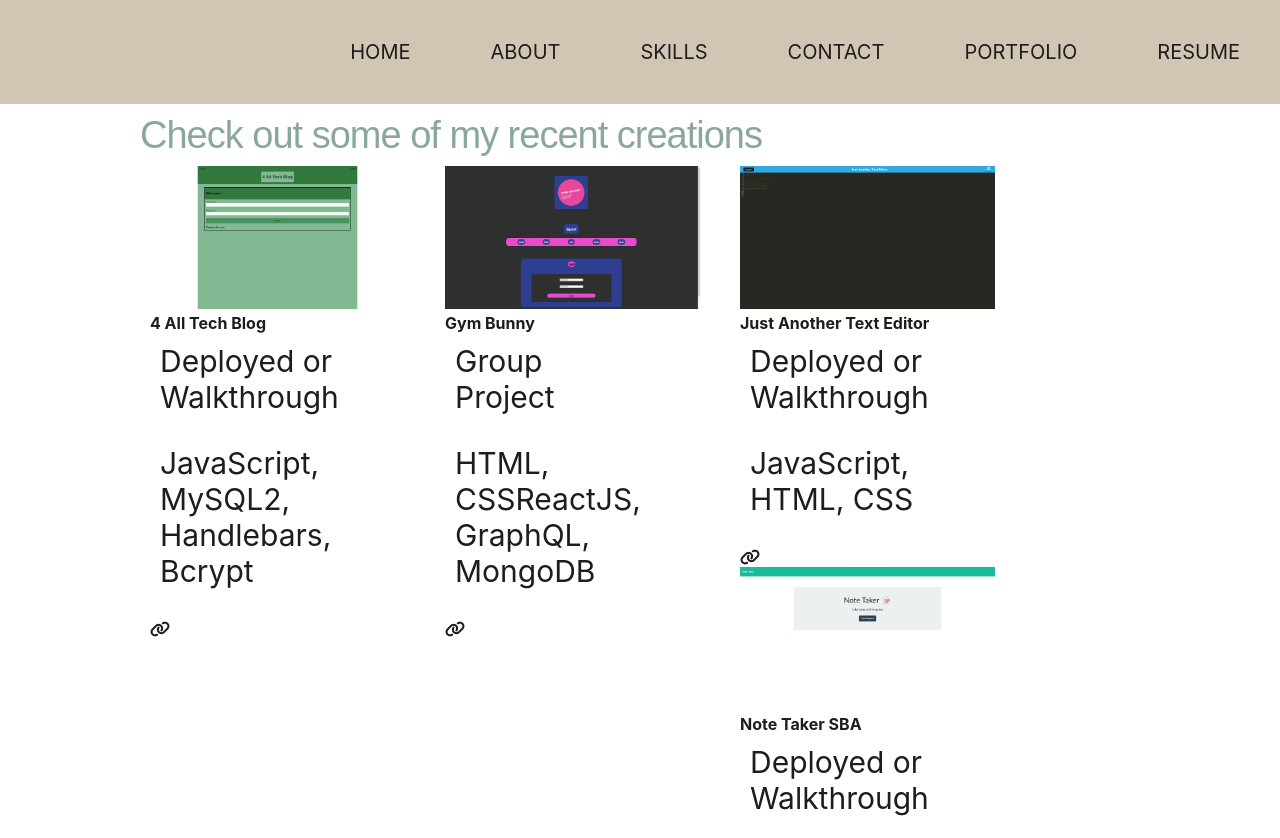
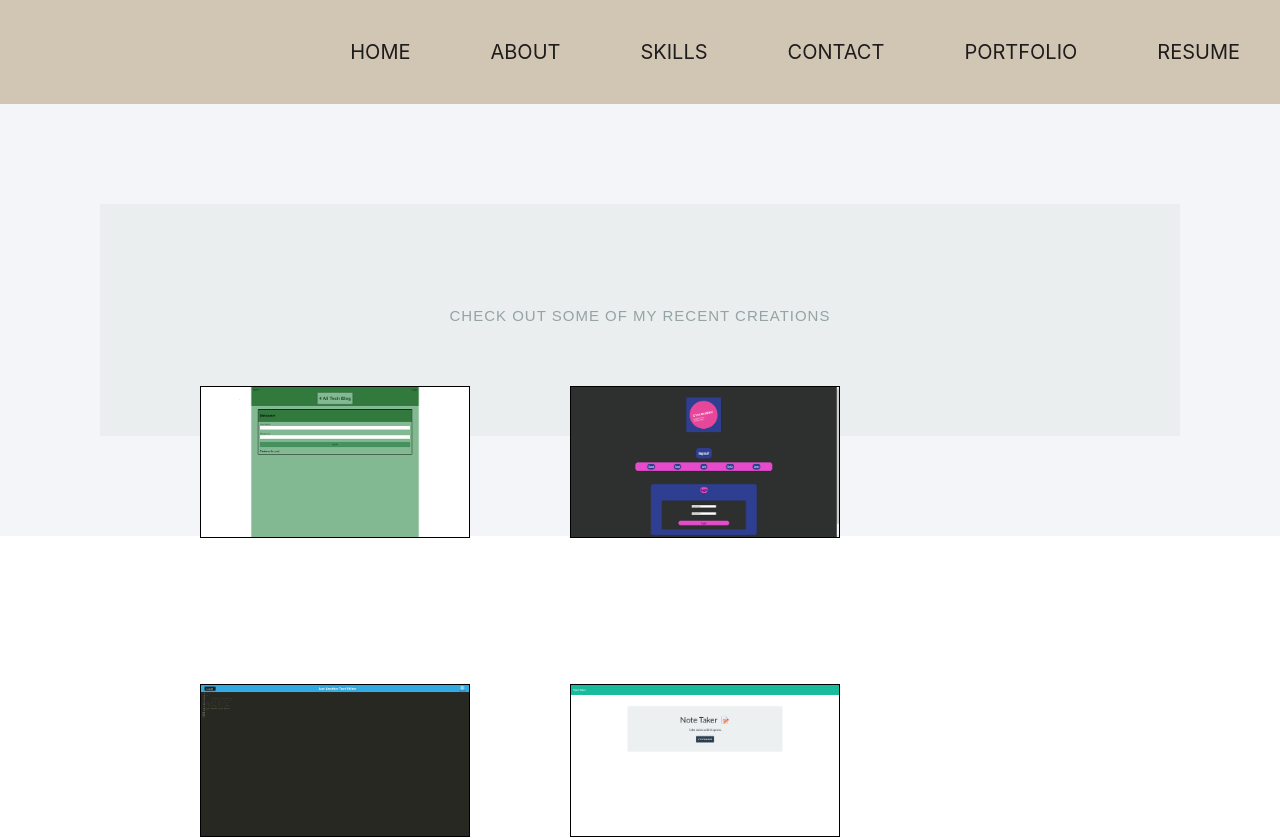
Before and after one commit to nparker80/Najla_Coding_Portfolio, a React (Create React App) app: page /portfolio in a window 1280 px wide. Shown: the top 838 px of the page. Built offline with nearby package versions, Linux system fonts and the light colour scheme.

Commit message:
projects styling

```diff
--- a/src/App.css
+++ b/src/App.css
@@ -33,30 +33,6 @@ a:focus {
   font-size: 25px;
 }
 
-/*  5. Images  --------------------------------------------------------- */
-
-img {
-  max-width: 100%;
-  height: auto;
-}
-
-.row {
-  width: 96%;
-  max-width: 1020px;
-  margin: 0 auto;
-}
-
-.column,
-.columns {
-  position: relative;
-  padding: 0 20px;
-  min-height: 1px;
-  float: left;
-}
-
-/* block grids
- --------------------------------------------------------------------- */
-
 .bgrid-quarters [class*="column"] {
   width: 25%;
 }
@@ -69,23 +45,6 @@ img {
   float: left;
 }
 
-/* Left clearing for block grid columns - columns that changes width in
- different screen sizes. Allows columns with different heights to align
- properly.
- --------------------------------------------------------------------- */
-.first {
-  clear: left;
-}
-
-/* first column in default screen */
-.s-first {
-  clear: none;
-}
-
-/* first column in smaller screens */
-
-/* smaller screens
- --------------------------------------------------------------- */
 @media only screen and (max-width: 900px) {
 
   /* block grids on small screens */
--- a/src/constants/index.js
+++ /dev/null
@@ -1,3 +0,0 @@
-import images from './images';
-
-export { images };
--- a/src/contents/Home/Home.jsx
+++ b/src/contents/Home/Home.jsx
@@ -1,6 +1,6 @@
 import React, { Component } from 'react';
 import ReactTypingEffect from 'react-typing-effect';
-import { images } from '../../constants';
+import profilepic from '../../assets/najla.jpg';
 import './Home.css';
 import Social from '../../components/Social/Social';
 
@@ -9,7 +9,7 @@ class Home extends Component {
     return (
       <div className="condiv home">
 
-        <img src={images.najla} alt="profilepic" />
+        <img src={profilepic} alt="profilepic" />
         <h1 className="introduction">Hey and hi,<span>
           <br></br>
           My name is Najla and I am a full stack web developer.</span></h1>
--- a/src/contents/Portfolio/Portfolio.css
+++ b/src/contents/Portfolio/Portfolio.css
@@ -0,0 +1,134 @@
+#portfolio {
+  background: #ebeeee;
+  padding-top: 90px;
+  padding-bottom: 60px;
+}
+
+#portfolio h1 {
+  font: 15px/24px 'opensans-semibold', sans-serif;
+  text-transform: uppercase;
+  letter-spacing: 1px;
+  text-align: center;
+  margin-bottom: 48px;
+  color: #95A3A3;
+}
+
+/* Portfolio Content */
+#portfolio-wrapper .columns {
+  margin-bottom: 36px;
+}
+
+.portfolio-item .item-wrap {
+  background: #fff;
+  overflow: hidden;
+  position: relative;
+
+  -webkit-transition: all 0.3s ease-in-out;
+  -moz-transition: all 0.3s ease-in-out;
+  -o-transition: all 0.3s ease-in-out;
+  -ms-transition: all 0.3s ease-in-out;
+  transition: all 0.3s ease-in-out;
+}
+
+.portfolio-item .item-wrap a {
+  display: block;
+  cursor: pointer;
+}
+
+/* overlay */
+.portfolio-item .item-wrap .overlay {
+  position: absolute;
+  left: 0;
+  top: 0;
+  width: 100%;
+  height: 100%;
+
+  opacity: 0;
+  -moz-opacity: 0;
+  filter: alpha(opacity=0);
+
+  -webkit-transition: opacity 0.3s ease-in-out;
+  -moz-transition: opacity 0.3s ease-in-out;
+  -o-transition: opacity 0.3s ease-in-out;
+  transition: opacity 0.3s ease-in-out;
+}
+
+.portfolio-item .item-wrap .link-icon {
+  display: block;
+  color: #8AA899;
+  height: 30px;
+  width: 30px;
+  font-size: 18px;
+  line-height: 30px;
+  text-align: center;
+
+  opacity: 0;
+  -moz-opacity: 0;
+  filter: alpha(opacity=0);
+
+  -webkit-transition: opacity 0.3s ease-in-out;
+  -moz-transition: opacity 0.3s ease-in-out;
+  -o-transition: opacity 0.3s ease-in-out;
+  transition: opacity 0.3s ease-in-out;
+
+  position: absolute;
+  top: 50%;
+  left: 50%;
+  margin-left: -15px;
+  margin-top: -15px;
+}
+
+.item-wrap {
+  border: 1px solid;
+}
+
+.portfolio-item .item-wrap img {
+  vertical-align: bottom;
+}
+
+.portfolio-item .portfolio-item-meta {
+  padding: 18px
+}
+
+.portfolio-item .portfolio-item-meta h5 {
+  font: 14px/21px 'opensans-bold', sans-serif;
+  color: #fff;
+}
+
+.portfolio-item .portfolio-item-meta p {
+  font: 12px/18px 'opensans-light', sans-serif;
+  color: #c6c7c7;
+  margin-bottom: 0;
+}
+
+/* on hover */
+.portfolio-item:hover .overlay {
+
+  opacity: 80%;
+  background-color: #F2D349;
+  ;
+}
+
+.portfolio-item:hover .link-icon {
+  opacity: 1;
+  -moz-opacity: 1;
+  filter: alpha(opacity=100);
+}
+
+img {
+  max-width: 100%;
+  height: auto;
+}
+
+.row {
+  width: 100%;
+  margin: 0 auto;
+}
+
+.column,
+.columns {
+  position: relative;
+  padding: 10px 0px 100px 100px;
+  min-height: 1px;
+  float: left;
+}
--- a/src/contents/Portfolio/Portfolio.jsx
+++ b/src/contents/Portfolio/Portfolio.jsx
@@ -1,9 +1,7 @@
 import React from "react";
+import './Portfolio.css';
 
 
-
-<div className="condiv">
-</div>
 const Portfolio = ({ data }) => {
   if (data) {
     var projects = data.projects.map(function (projects) {
@@ -31,6 +29,8 @@ const Portfolio = ({ data }) => {
   }
 
   return (
+
+    <div className="condiv home">
       <section id="portfolio">
         <div className="row">
           <h1>Check out some of my recent creations</h1>
@@ -42,7 +42,7 @@ const Portfolio = ({ data }) => {
             {projects}
           </div>
         </div>
-    </section >
+      </section ></div>
   );
 };
 
```
Also changed, not shown: src/constants/images.js (deleted, +0 -8 lines), public/images/overlay-bg.png (renamed from src/assets/overlay-bg.png). Lines whose indentation alone changed are shown as unchanged.
